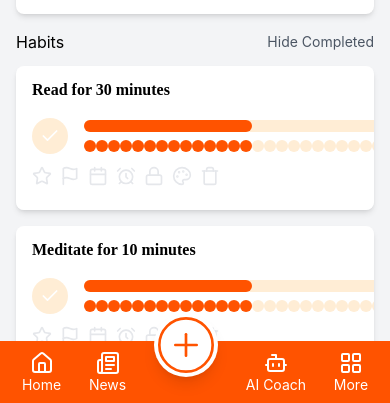
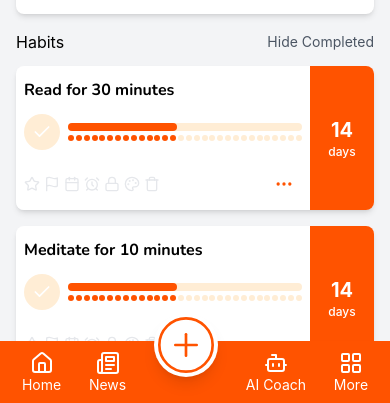
Before and after one commit to dobe4ever/better-you-app-repl, a React (Create React App) app: page / in a window 390 px wide. Both pictures are taken after typing "Sample", "Sample123" into the empty fields and a click on the button "Submit". Shown: the part 439-842 px from the top of the page. Built offline with nearby package versions, Linux system fonts and the light colour scheme.

Commit message:
fixed responsiveness in elements inside habit card

```diff
--- a/src/components/habits/HabitCard.js
+++ b/src/components/habits/HabitCard.js
@@ -4,9 +4,8 @@ import IconButton from '../ui/IconButton';
 import { Trash, Palette, Lock, Check, MoreHorizontal, AlarmClock, Star, Repeat, Flag, Calendar } from 'lucide-react';
 
 const HabitCard = ({ habit, onToggle, onOpenMenu, onCardClick }) => {
-  // Dummy value for consecutive days (0-30)
   const consecutiveDays = 14;
-  const totalDays = 30; // Assuming 30 days in a month
+  const totalDays = 30;
 
   const handleAction = (e, action) => {
     e.stopPropagation();
@@ -20,19 +19,23 @@ const HabitCard = ({ habit, onToggle, onOpenMenu, onCardClick }) => {
       whileTap={{ scale: 0.98 }}
       onClick={() => onCardClick(habit.id)}
     >
-      <div className="flex-grow bg-white pt-2 pl-4 pr-8">
-        <h3 className="text-style-subheading text-left mb-3">{habit.name}</h3>
+      {/* White section (left side) */}
+      <div className="flex-grow bg-white p-2 sm:p-4 flex flex-col">
 
-        <div className="mb-1 flex justify-between items-center">
+        {/* Habit title */}
+        <h3 className="text-style-subheading text-left mb-2 truncate">{habit.name}</h3>
+
+        {/* Progress bars and check button */}
+        <div className="mb-1 flex items-center space-x-2">
           <IconButton
             icon={Check}
             onClick={(e) => handleAction(e, onToggle)}
             isActive={habit.isCompleted}
-            className={`mr-4 ${habit.isCompleted ? 'bg-orange-main text-white' : 'bg-orange-100 text-white'}`}
+            className={`flex-shrink-0 ${habit.isCompleted ? 'bg-orange-main text-white' : 'bg-orange-100 text-white'}`}
           />
-          <div className="w-full">
+          <div className="flex-grow">
             {/* First Progress Bar */}
-            <div className="relative w-full h-3 bg-orange-100 rounded-full mb-2">
+            <div className="relative w-full h-2 bg-orange-100 rounded-full mb-1">
               <div
                 className="absolute top-0 left-0 h-full bg-orange-main rounded-full"
                 style={{ width: `${(consecutiveDays / totalDays) * 100}%` }}
@@ -43,34 +46,36 @@ const HabitCard = ({ habit, onToggle, onOpenMenu, onCardClick }) => {
               {[...Array(totalDays)].map((_, index) => (
                 <div
                   key={index}
-                  className={`w-3 h-3 rounded-full ${index < consecutiveDays ? 'bg-orange-main' : 'bg-orange-100'}`}
+                  className={`w-1.5 h-1.5 rounded-full ${index < consecutiveDays ? 'bg-orange-main' : 'bg-orange-100'}`}
                 ></div>
               ))}
             </div>
           </div>
         </div>
 
-        {/* Rest of the component remains unchanged */}
-        <div className="flex justify-between items-center">
-          <div className="flex">
-            {habit.isHighlighted && <Star className="text-gray-200 mr-2 h-5 w-5" />}
-            {habit.isRecurring && <Repeat className="text-gray-200 mr-2 h-5 w-5" />}
-            {habit.priority && <Flag className="text-gray-200 mr-2 h-5 w-5" />}
-            {habit.deadline && <Calendar className="text-gray-200 mr-2 h-5 w-5" />}
-            {habit.reminder && <AlarmClock className="text-gray-200 mr-2 h-5 w-5" />}
-            {habit.priority && <Lock className="text-gray-200 mr-2 h-5 w-5" />}
-            {habit.deadline && <Palette className="text-gray-200 mr-2 h-5 w-5" />}
-            {habit.reminder && <Trash className="text-gray-200 mr-2 h-5 w-5" />}
+        {/* Status icons and More button */}
+        <div className="mt-auto flex justify-between items-center">
+          <div className="flex overflow-x-auto space-x-1 flex-grow">
+            {habit.isHighlighted && <Star className="text-gray-200 flex-shrink-0 h-4 w-4" />}
+            {habit.isRecurring && <Repeat className="text-gray-200 flex-shrink-0 h-4 w-4" />}
+            {habit.priority && <Flag className="text-gray-200 flex-shrink-0 h-4 w-4" />}
+            {habit.deadline && <Calendar className="text-gray-200 flex-shrink-0 h-4 w-4" />}
+            {habit.reminder && <AlarmClock className="text-gray-200 flex-shrink-0 h-4 w-4" />}
+            {habit.priority && <Lock className="text-gray-200 flex-shrink-0 h-4 w-4" />}
+            {habit.deadline && <Palette className="text-gray-200 flex-shrink-0 h-4 w-4" />}
+            {habit.reminder && <Trash className="text-gray-200 flex-shrink-0 h-4 w-4" />}
           </div>
           <IconButton
             icon={MoreHorizontal}
             onClick={(e) => onOpenMenu(e)}
+            className="flex-shrink-0 ml-2"
           />
         </div>
       </div>
 
-      <div className="bg-orange-main w-20 flex flex-col items-center justify-center">
-        <span className="text-2xl font-bold text-white">{consecutiveDays}</span>
+      {/* Orange section (right side) */}
+      <div className="bg-orange-main w-16 sm:w-20 flex flex-col items-center justify-center flex-shrink-0">
+        <span className="text-xl sm:text-2xl font-bold text-white">{consecutiveDays}</span>
         <span className="text-xs font-medium text-white">
           {consecutiveDays === 1 ? 'day' : 'days'}
         </span>
--- a/tailwind.config.js
+++ b/tailwind.config.js
@@ -80,7 +80,7 @@ module.exports = {
           fontSize: '1rem',
           lineHeight: '2rem',
           fontWeight: '600',
-          fontFamily: 'Poppins',
+          fontFamily: 'Nunito',
         },
         // Custom class for base text style
         '.text-style-base': {
```
